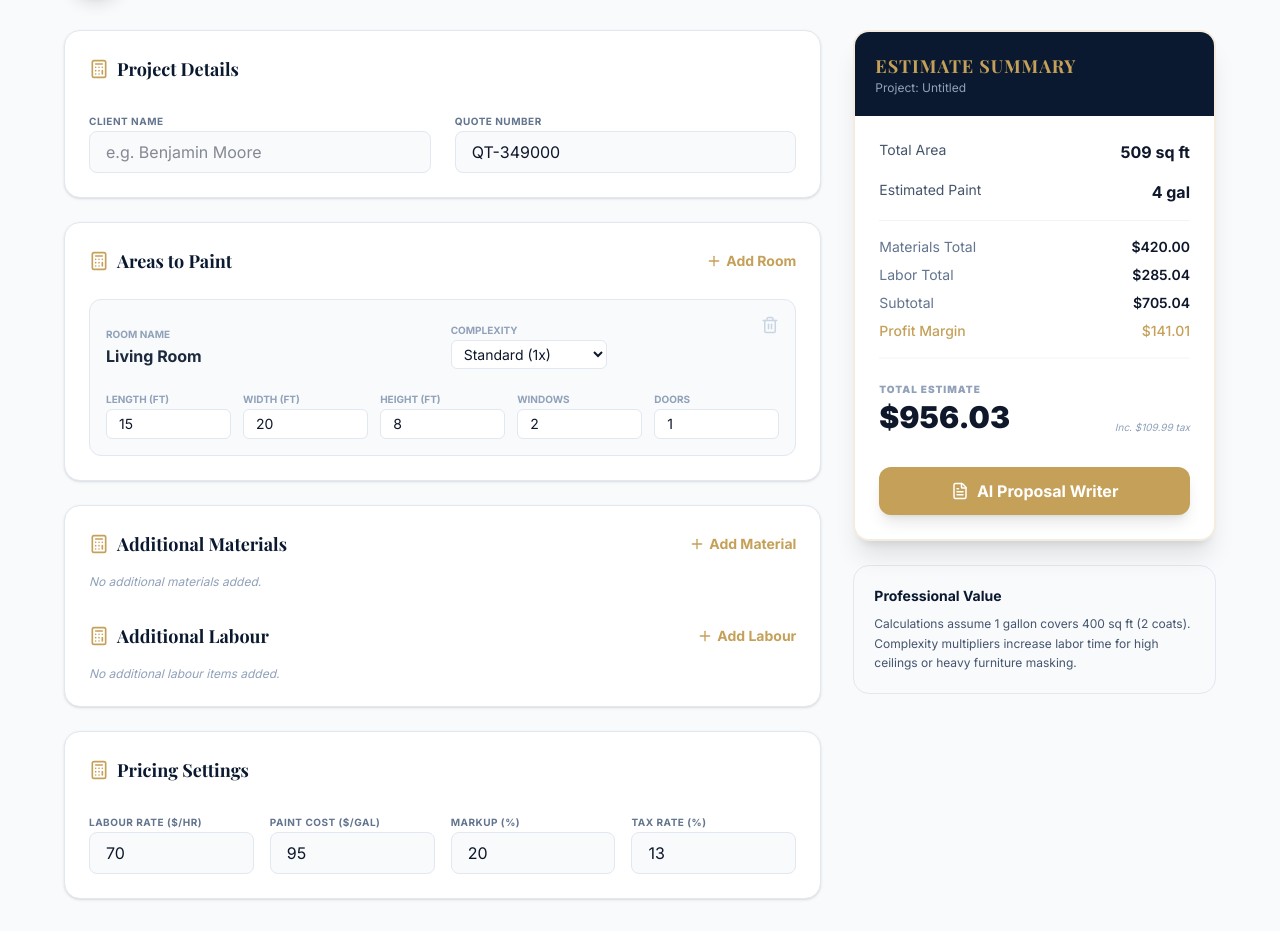
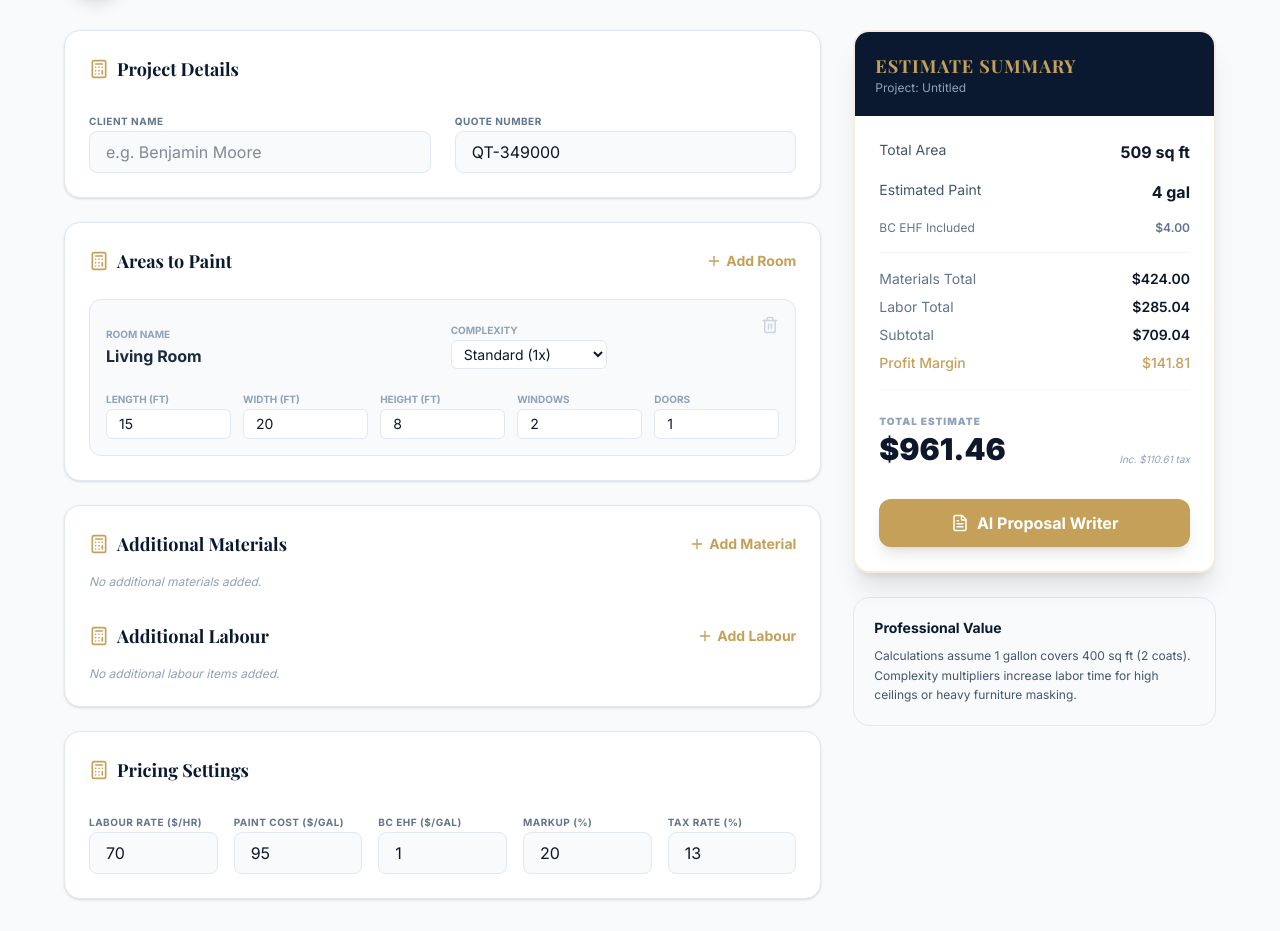
Before and after one commit to kielforeman-collab/hf-premium-estimator, a Next.js app: page / in a window 1280 px wide. Shown: the part 98-1029 px from the top of the page. Built offline with nearby package versions, Linux system fonts and the light colour scheme; a web font is replaced by a local one.

Commit message:
BC Environmental Handling Fees

```diff
--- a/components/PaintEstimator.tsx
+++ b/components/PaintEstimator.tsx
@@ -24,7 +24,8 @@ export default function PaintEstimator() {
     laborRate: 70,
     paintCost: 95,
     markup: 20,
-    taxRate: 13
+    taxRate: 13,
+    ehfFee: 1.00
   });
 
   const [proposal, setProposal] = useState('');
@@ -483,10 +484,11 @@ export default function PaintEstimator() {
               <h2 className="text-lg font-bold mb-6 flex items-center gap-2 font-serif text-[#0a192f]">
                 <Calculator className="text-[#c5a059]" size={20} /> Pricing Settings
               </h2>
-              <div className="grid grid-cols-2 md:grid-cols-4 gap-4">
+              <div className="grid grid-cols-2 md:grid-cols-5 gap-4">
                 {[
                   { label: 'Labour Rate ($/hr)', key: 'laborRate' },
                   { label: 'Paint Cost ($/gal)', key: 'paintCost' },
+                  { label: 'BC EHF ($/gal)', key: 'ehfFee' },
                   { label: 'Markup (%)', key: 'markup' },
                   { label: 'Tax Rate (%)', key: 'taxRate' },
                 ].map((field) => (
@@ -496,7 +498,7 @@ export default function PaintEstimator() {
                       id={`setting-${field.key}`}
                       type="number"
                       min="0"
-                      step={field.key === 'markup' || field.key === 'taxRate' ? '0.1' : '1'}
+                      step={field.key === 'markup' || field.key === 'taxRate' ? '0.1' : field.key === 'ehfFee' ? '0.01' : '1'}
                       value={settings[field.key as keyof PricingSettings]}
                       onChange={(e) => setSettings({ ...settings, [field.key]: Math.max(0, parseFloat(e.target.value) || 0) })}
                       className="w-full px-4 py-2 bg-slate-50 border border-slate-200 rounded-lg focus:ring-2 focus:ring-[#c5a059] outline-none transition"
@@ -524,6 +526,12 @@ export default function PaintEstimator() {
                   <span className="text-sm">Estimated Paint</span>
                   <span className="font-bold text-slate-900">{totals.gallonsNeeded} gal</span>
                 </div>
+                {totals.ehfAmount > 0 && (
+                  <div className="flex justify-between text-slate-500">
+                    <span className="text-xs">BC EHF Included</span>
+                    <span className="text-xs font-semibold">${totals.ehfAmount.toFixed(2)}</span>
+                  </div>
+                )}
                 <hr className="border-slate-100" />
 
                 <div className="space-y-2">
@@ -646,6 +654,12 @@ export default function PaintEstimator() {
                     <span className="text-slate-500">Materials Total:</span>
                     <span className="font-semibold">${totals.materialCost.toFixed(2)}</span>
                   </div>
+                  {totals.ehfAmount > 0 && (
+                    <div className="flex justify-between text-sm text-slate-400 -mt-2">
+                      <span className="text-xs pl-2">↳ Includes BC EHF:</span>
+                      <span className="text-xs">${totals.ehfAmount.toFixed(2)}</span>
+                    </div>
+                  )}
                   <div className="flex justify-between text-sm">
                     <span className="text-slate-500">Labour Services:</span>
                     <span className="font-semibold">${totals.laborCost.toFixed(2)}</span>
--- a/lib/calculator.ts
+++ b/lib/calculator.ts
@@ -21,6 +21,7 @@ export interface PricingSettings {
   paintCost: number;
   markup: number;
   taxRate: number;
+  ehfFee: number;
 }
 
 export function calculateRoomArea(room: Room) {
@@ -46,9 +47,10 @@ export function calculateTotals(rooms: Room[], settings: PricingSettings, materi
 
   // 1 gallon covers approx 400 sqft (2 coats)
   const gallonsNeeded = Math.ceil(totalWallArea / 400) * 2;
+  const ehfAmount = gallonsNeeded * (settings.ehfFee || 0);
 
   // Base costs
-  let materialCost = (gallonsNeeded * settings.paintCost) + (gallonsNeeded * 10); // +$10 for supplies per gallon
+  let materialCost = (gallonsNeeded * settings.paintCost) + (gallonsNeeded * 10) + ehfAmount; // +$10 for supplies per gallon
   let laborCost = totalLaborHours * settings.laborRate;
 
   // Add custom line items
@@ -64,6 +66,7 @@ export function calculateTotals(rooms: Room[], settings: PricingSettings, materi
   return {
     totalWallArea,
     gallonsNeeded,
+    ehfAmount,
     materialCost,
     laborCost,
     subtotal,
```
